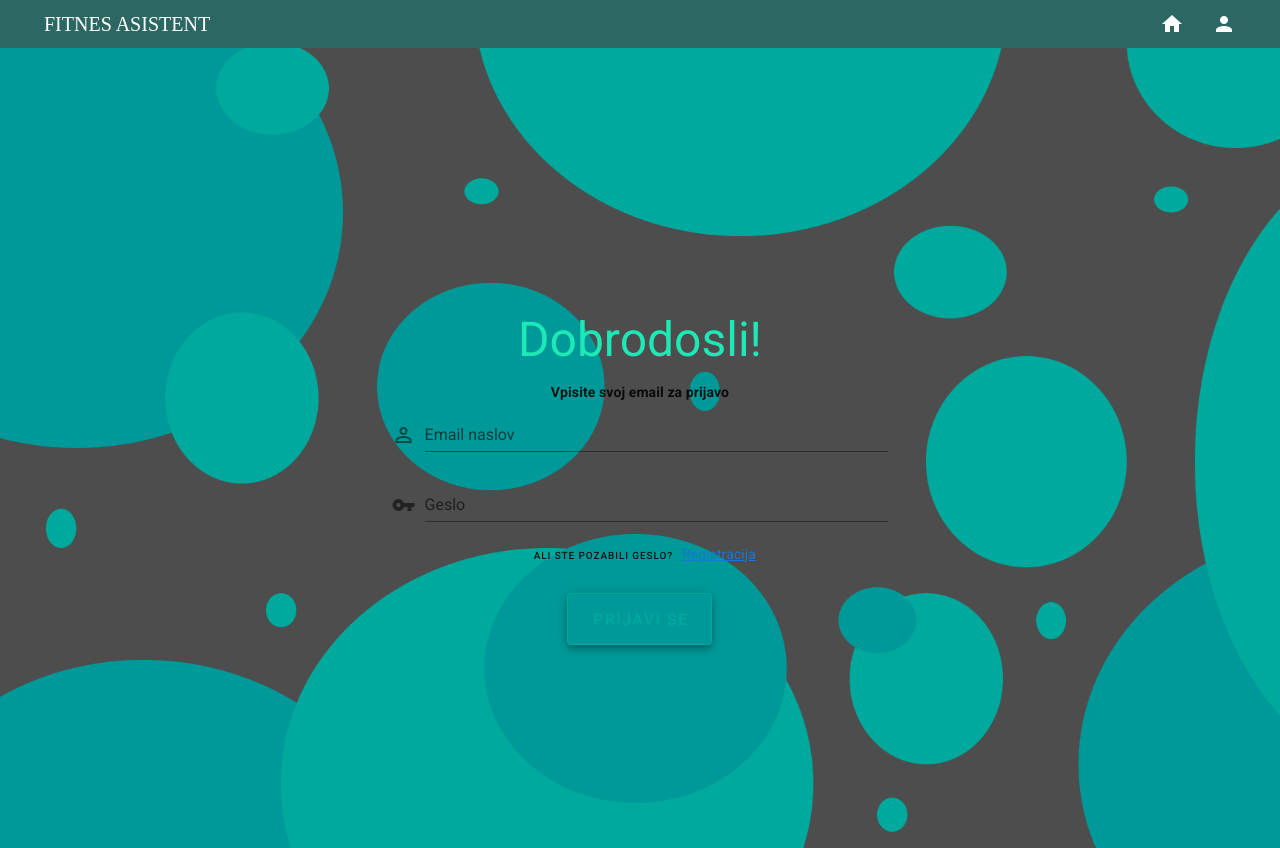
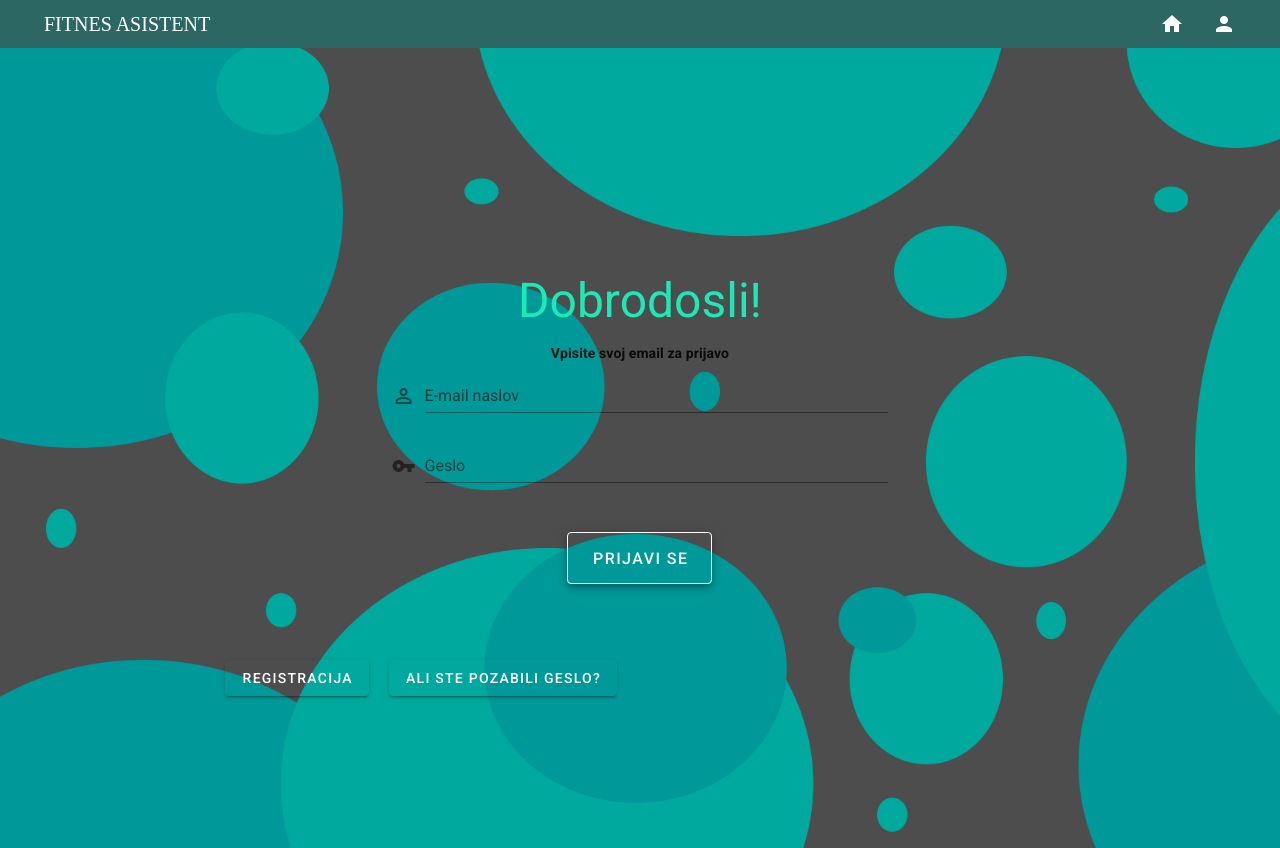
Before and after one commit to Jo1ex/FitnessAsistent, a Vue app in the folder fitnesweb/: page /prijava in a window 1280 px wide. Built offline with nearby package versions, Linux system fonts and the light colour scheme.

Commit message:
izboljsal screen za prijavo, registracijo...

```diff
--- a/fitnesweb/src/views/PrijavaView.vue
+++ b/fitnesweb/src/views/PrijavaView.vue
@@ -16,7 +16,7 @@
                         <h4 class="text-center mt-4">Vpisite svoj email za prijavo</h4>
                         <v-form>
                           <v-text-field
-                            label="Email naslov"
+                            label="E-mail naslov"
                             name="Email"
                             prepend-icon="mdi-account-outline"
                             type="text"
@@ -33,18 +33,33 @@
 
                           />
                         </v-form>
-                        <v-btn text x-small>Ali ste pozabili geslo?</v-btn>
 
-                        <router-link to="/registracija">Registracija</router-link>
                       </v-card-text>
                       <div class="text-center mt-3">
-                        <v-btn color="#00A99D" elevation="5" outlined x-large bold >Prijavi se</v-btn>
+                        <router-link to="/" tag="button" outlined><v-btn color="white" elevation="5" outlined x-large bold >Prijavi se</v-btn></router-link>
                       </div>
                     </v-col>
 
                 </v-window-item>
 
               </v-window>
+                        <v-spacer></v-spacer>
+                        <router-link to="/registracija" tag="button" class="mt-16 mr-5">
+                          <v-btn
+                            color="white"
+                            elevation="2"
+                            text
+                          >Registracija
+                          </v-btn>
+                        </router-link>
+                        <router-link to="/menjavagesla" tag="button" >
+                          <v-btn
+                            color="white"
+                            elevation="2"
+                            text
+                          >Ali ste pozabili geslo?
+                          </v-btn>
+                        </router-link>
 
           </v-col>
         </v-row>
--- a/fitnesweb/src/views/RegistracijaView.vue
+++ b/fitnesweb/src/views/RegistracijaView.vue
@@ -73,7 +73,7 @@
 
                       </v-card-text>
                       <div class="text-center mt-3">
-                        <router-link to="/verifikacija" tag="button" outlined>Registriraj se</router-link>
+                        <router-link to="/verifikacija" tag="button" outlined><v-btn color="white" elevation="5" outlined x-large bold >Registracija</v-btn></router-link>
 
                       </div>
                     </v-col>
--- a/fitnesweb/src/views/VerifyView.vue
+++ b/fitnesweb/src/views/VerifyView.vue
@@ -10,7 +10,7 @@
                     <v-col cols="12" md="8">
                       <v-card-text class="mt-12">
                         <h1
-                          color=#00A99D class="text-center display-2 teal--text text--accent-3">Verifikacija emaila</h1>
+                          class="text-center display-2" >Verifikacija e-maila</h1>
 
                         <h4 class="text-center mt-15">Prosim preverite svoj email: mojmail@gmail.com za vašo verifikacijsko kodo, in jo vpišite odspodaj, da potrdite vaš email naslov.</h4>
                         <v-form>
@@ -20,7 +20,7 @@
                             type="text"
                             color="teal accent-2"
                           />
-                        <v-btn color="#00A99D" elevation="5" outlined x-large bold >Potrdite vaso kodo</v-btn>
+                        <router-link to="/vnospodatkov" tag="button" outlined><v-btn color="white" elevation="5" outlined x-large bold >Potrdite vaso kodo</v-btn></router-link>
                         </v-form>
                         <h4 class="text-left mt-4">Ponovno pošljemo potrditveno e-pošto? Ponovno poslji</h4>
                         <h4 class="text-left mt-6">Preverite ali je vas email naslov pravilen.</h4>
--- a/fitnesweb/src/views/VnospodatkovView.vue
+++ b/fitnesweb/src/views/VnospodatkovView.vue
@@ -22,45 +22,28 @@
                                 <v-select
                                   :items="items"
                                   label="Spol*"
-                                  prepend-icon="mdi-account-outline"
+                                  prepend-inner-icon="mdi-account-outline"
                                 ></v-select>
 
 
                             </v-row>
 
-
-                          <v-row justify="center">
-                            <v-date-picker v-model="picker">
-
-                            </v-date-picker>
-                          </v-row>
+                        <v-form>
+                        <v-text-field
+                            label="Datim rojstva*"
+                            name="Datim rojstva"
+                            prepend-inner-icon="mdi-calendar"
+                            type="text"
+                            color="teal accent-2"
+                          />
 
 
-
-
-                          <div class="text-center mt-9">
-
-                             <v-menu
-                                transition="slide-y-transition"
-                                bottom
-                              >
-
-                                <v-list>
-                                  <v-list-item
-                                    v-for="(item, i) in items"
-                                    :key="i"
-                                  >
-                                    <v-list-item-title>{{ item.title }}</v-list-item-title>
-                                  </v-list-item>
-                                </v-list>
-                              </v-menu>
-                            </div>
                           <v-form>
 
                           <v-text-field
                             label="Teza*"
                             name="Teza"
-                            prepend-icon="mdi-database"
+                            prepend-inner-icon="mdi-database"
                             type="text"
                             color="teal accent-2"
                           />
@@ -68,7 +51,7 @@
                           <v-text-field
                             label="Visina*"
                             name="Visina"
-                            prepend-icon="mdi-ruler"
+                            prepend-inner-icon="mdi-ruler"
                             type="text"
                             color="teal accent-2"
                           />
@@ -76,9 +59,10 @@
 
 
                         </v-form>
+                        </v-form>
 
 
-                        <v-btn color="#00A99D" elevation="5" outlined x-large bold>Potrdi podatke</v-btn>
+                        <router-link to="/" tag="button" outlined><v-btn color="white" elevation="5" outlined x-large bold >Potrdite</v-btn></router-link>
                       </v-card-text>
 
                     </v-col>
```
